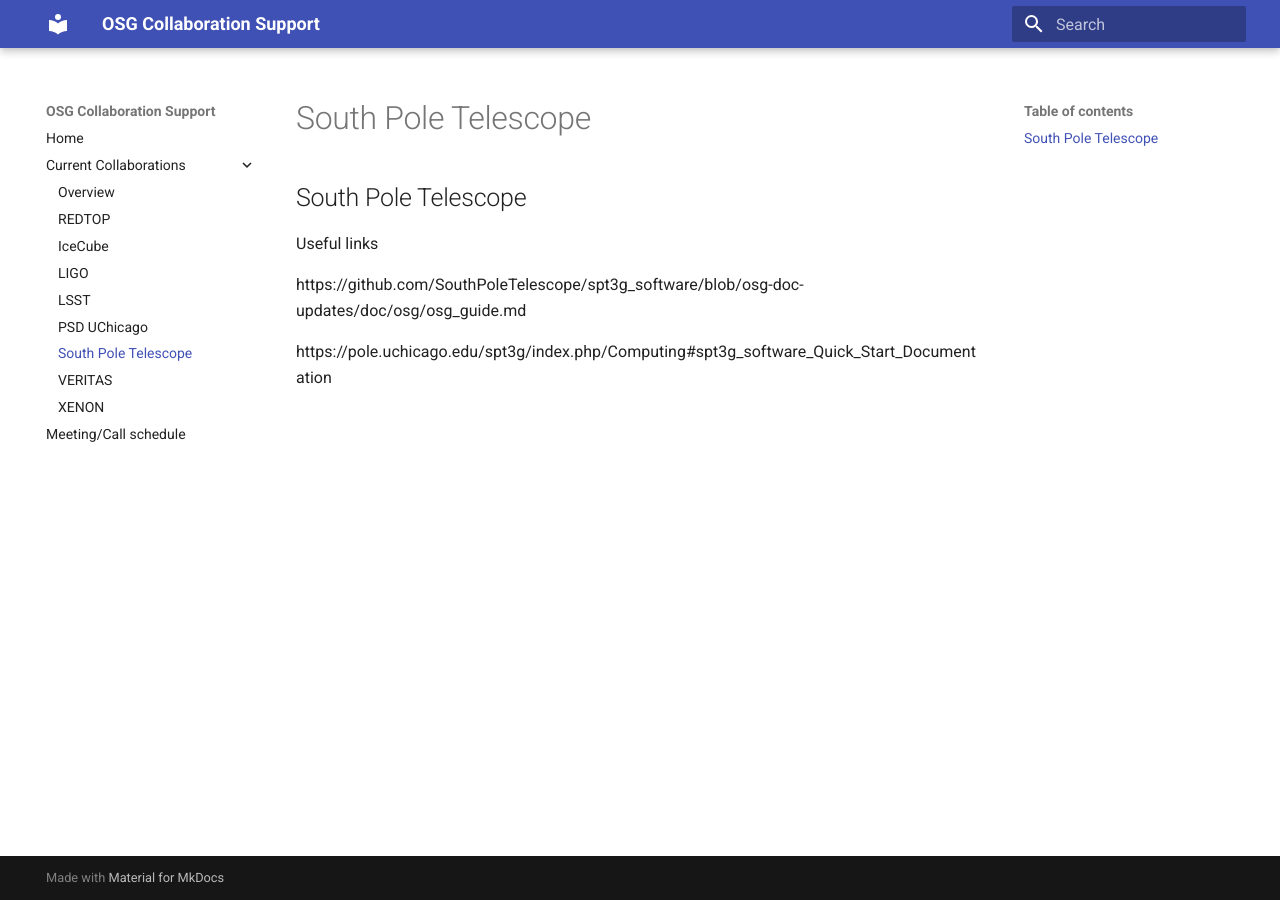
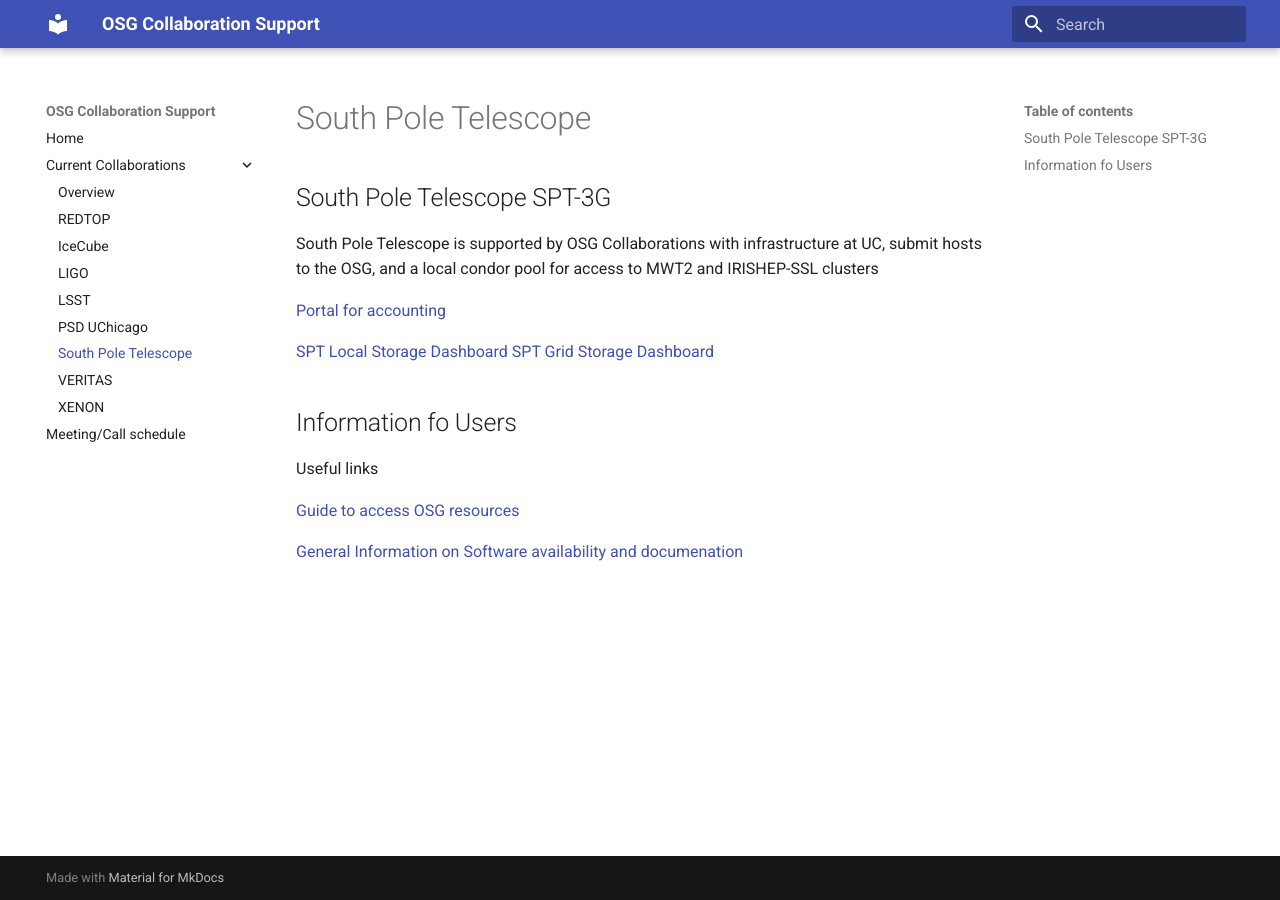
Before and after one commit to osg-htc/collaboration-support, an MkDocs documentation site: the page built from docs/projects/spt.md, in a window 1280 px wide. Built offline with MkDocs 1.6.1 and Material for MkDocs 9.7.7, drawn with Linux system fonts in a browser that asks for light colours; old or Windows-style settings are respelled for this version of MkDocs.

Commit message:
Update spt.md

```diff
--- a/docs/projects/spt.md
+++ b/docs/projects/spt.md
@@ -1,7 +1,20 @@
-## South Pole Telescope
+## South Pole Telescope SPT-3G
+
+South Pole Telescope is supported by OSG Collaborations with infrastructure at UC, submit hosts to the OSG,
+and a local condor pool for access to MWT2 and IRISHEP-SSL clusters
+
+[Portal for accounting](http://spt.ci-connect.net)
+
+[SPT Local Storage Dashboard](https://grafana.mwt2.org/d/0HbLiB_Wk/spt-storage?orgId=1&refresh=5m&from=now-30m&to=now)
+[SPT Grid Storage Dashboard](https://grafana.mwt2.org/d/0HbLiB_Wk/spt-storage?viewPanel=4&orgId=1&refresh=5m&from=now-30m&to=now)
+
+## Information fo Users
+
 
 Useful links
 
-https://github.com/SouthPoleTelescope/spt3g_software/blob/osg-doc-updates/doc/osg/osg_guide.md
+[Guide to access OSG resources](https://github.com/SouthPoleTelescope/spt3g_software/blob/osg-doc-updates/doc/osg/osg_guide.md)
 
-https://pole.uchicago.edu/spt3g/index.php/Computing#spt3g_software_Quick_Start_Documentation
+[General Information on Software availability and documenation](https://pole.uchicago.edu/spt3g/index.php/Computing#spt3g_software_Quick_Start_Documentation)
+
+##
```
